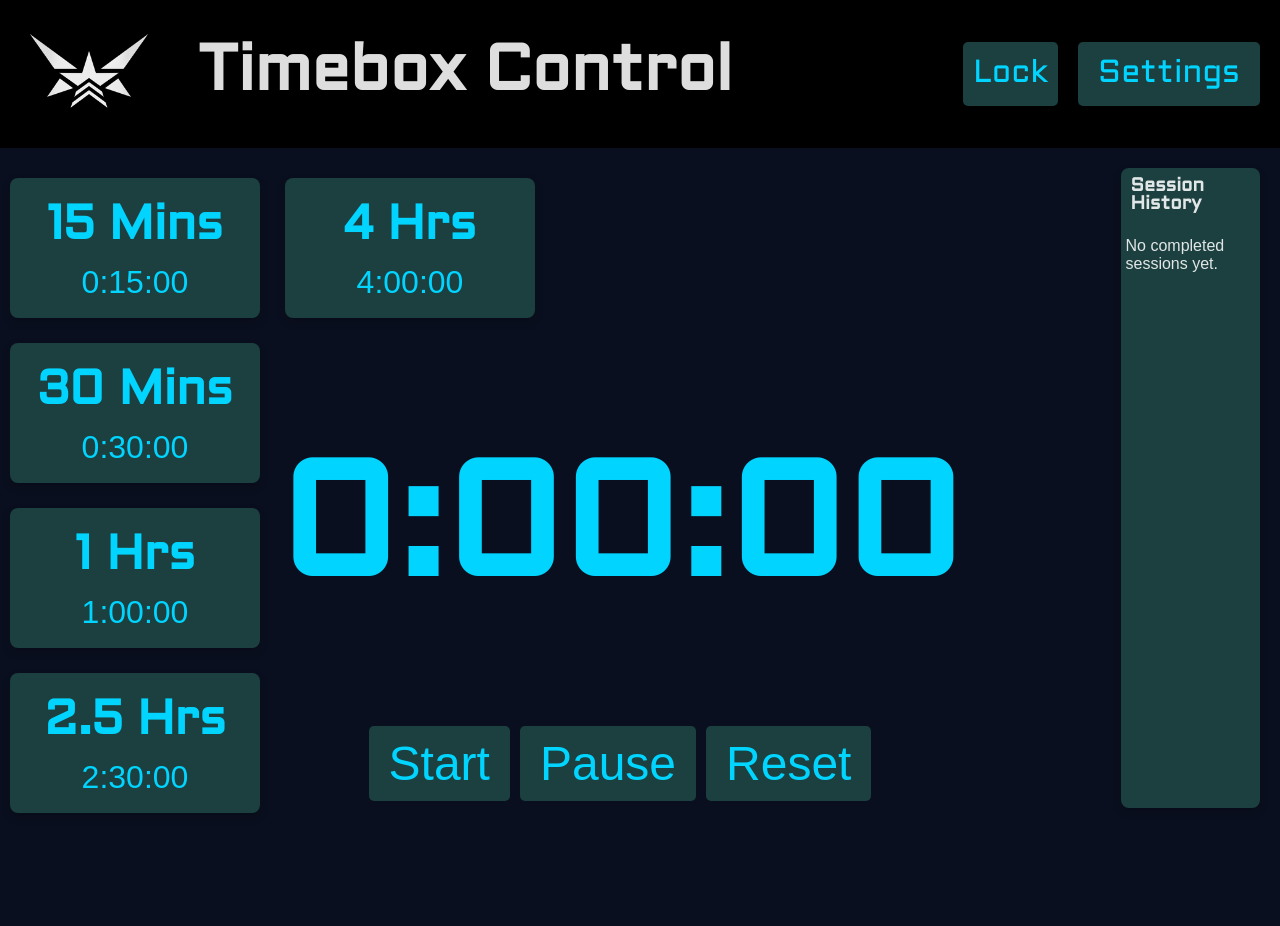
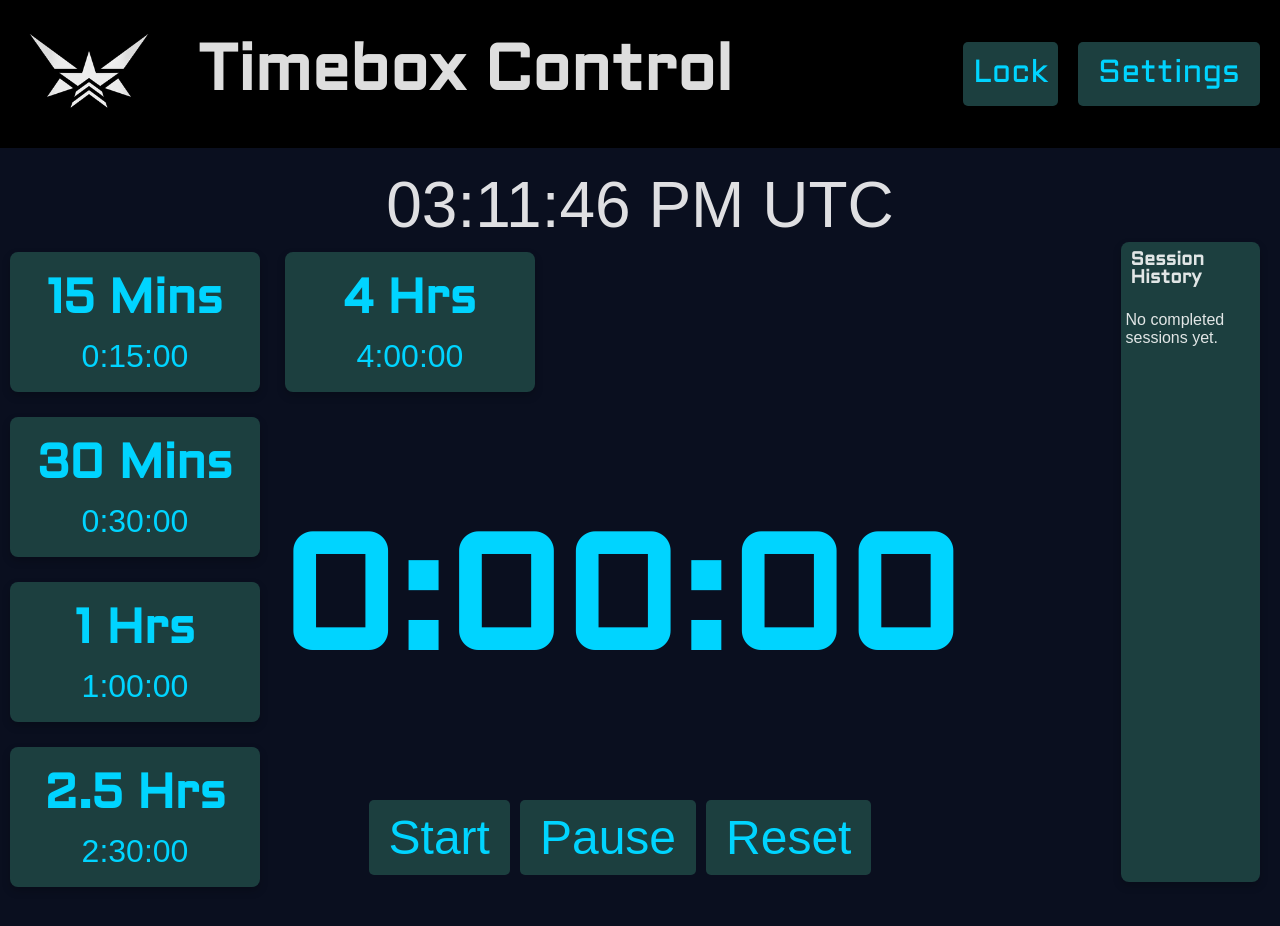
Before and after one commit to Jthora/timebox-app, a React (Vite) app in the folder time-boxing-app/: page / in a window 1280 px wide. Shown: the top 926 px of the page. Built offline with nearby package versions, Linux system fonts and the light colour scheme.

Commit message:
adding current time
fixing logs and adding time display

```diff
--- /dev/null
+++ b/time-boxing-app/src/components/CurrentTime.tsx
@@ -0,0 +1,32 @@
+import React, { useState, useEffect } from "react";
+
+const CurrentTime: React.FC = () => {
+  const [currentTime, setCurrentTime] = useState<string>("");
+
+  useEffect(() => {
+    const updateCurrentTime = () => {
+      const now = new Date();
+      const options: Intl.DateTimeFormatOptions = {
+        hour: '2-digit',
+        minute: '2-digit',
+        second: '2-digit',
+        hour12: true,
+        timeZoneName: 'short'
+      };
+      setCurrentTime(now.toLocaleTimeString(undefined, options));
+    };
+
+    updateCurrentTime();
+    const intervalId = setInterval(updateCurrentTime, 1000);
+
+    return () => clearInterval(intervalId);
+  }, []);
+
+  return (
+    <div className="current-time">
+      {currentTime}
+    </div>
+  );
+};
+
+export default CurrentTime;
--- a/time-boxing-app/src/pages/HomePage.tsx
+++ b/time-boxing-app/src/pages/HomePage.tsx
@@ -12,6 +12,7 @@ import {
 import TimerLog from "../components/TimerLog";
 import TimerDisplay from "../components/TimerDisplay";
 import TimeBox from "../components/TimeBox";
+import CurrentTime from "../components/CurrentTime"; // Import the CurrentTime component
 import { saveToLocalStorage, loadFromLocalStorage } from "../utils/storage";
 import { useNavigate } from "react-router-dom";
 import styles from '../styles/App.module.css'; // Import the CSS module
@@ -47,7 +48,9 @@ const HomePage: React.FC<HomePageProps> = ({ timeBlocks, setTimeBlocks }) => {
   }, [logs]);
 
   const handleDragEnd = (event: DragEndEvent) => {
-    if (!isDragEnabled) return; // Prevent drag-and-drop if disabled
+    if (!isDragEnabled) {
+      return; // Prevent drag-and-drop if disabled
+    }
 
     const { active, over } = event;
 
@@ -62,10 +65,15 @@ const HomePage: React.FC<HomePageProps> = ({ timeBlocks, setTimeBlocks }) => {
 
   const handleTimerComplete = () => {
     if (currentTimer) {
-      setLogs((prevLogs) => [
-        ...prevLogs,
-        `${currentTimer.label} completed at ${new Date().toLocaleTimeString()}`,
-      ]);
+      console.log("Timer completed:", currentTimer.label);
+      setLogs((prevLogs) => {
+        const newLogs = [
+          ...prevLogs,
+          `${currentTimer.label} completed at ${new Date().toLocaleTimeString()}`,
+        ];
+        console.log("New logs:", newLogs);
+        return newLogs;
+      });
       setCurrentTimer(null);
     }
   };
@@ -84,6 +92,7 @@ const HomePage: React.FC<HomePageProps> = ({ timeBlocks, setTimeBlocks }) => {
           <button className={styles['settings-button']} onClick={() => navigate("/settings")}>Settings</button>
         </div>
       </header>
+      <CurrentTime /> {/* Add the CurrentTime component here */}
       <div className={styles['content']}>
         <div className={styles['time-boxes']}>
           <DndContext
--- a/time-boxing-app/src/styles/App.module.css
+++ b/time-boxing-app/src/styles/App.module.css
@@ -98,6 +98,12 @@
   justify-content: space-between;
   width: 100%;
   height: 100%;
+}
+
+.current-time {
+  text-align: center;
+  font-size: 1.5rem;
+  margin-top: 10px;
 }
 
 .time-boxes, .timer-display, .timer-log-container {
```
